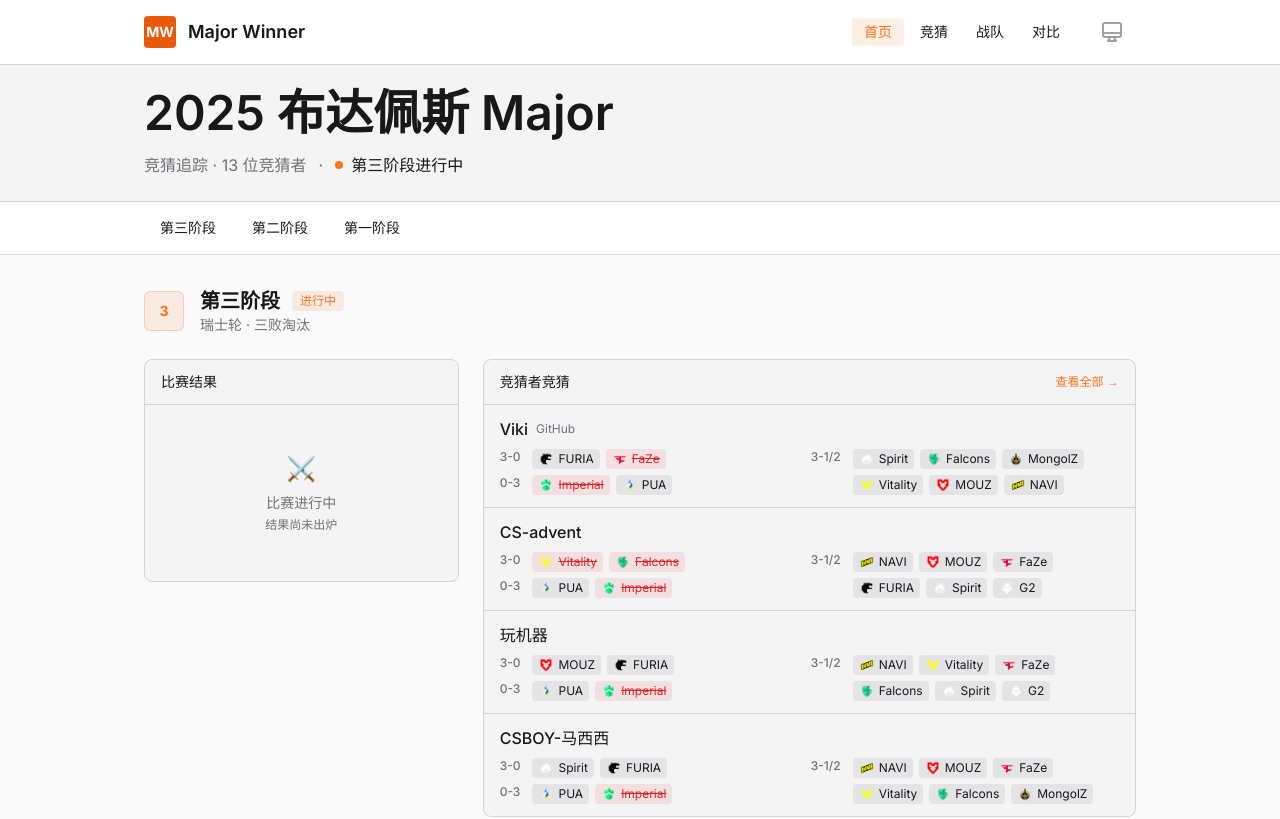
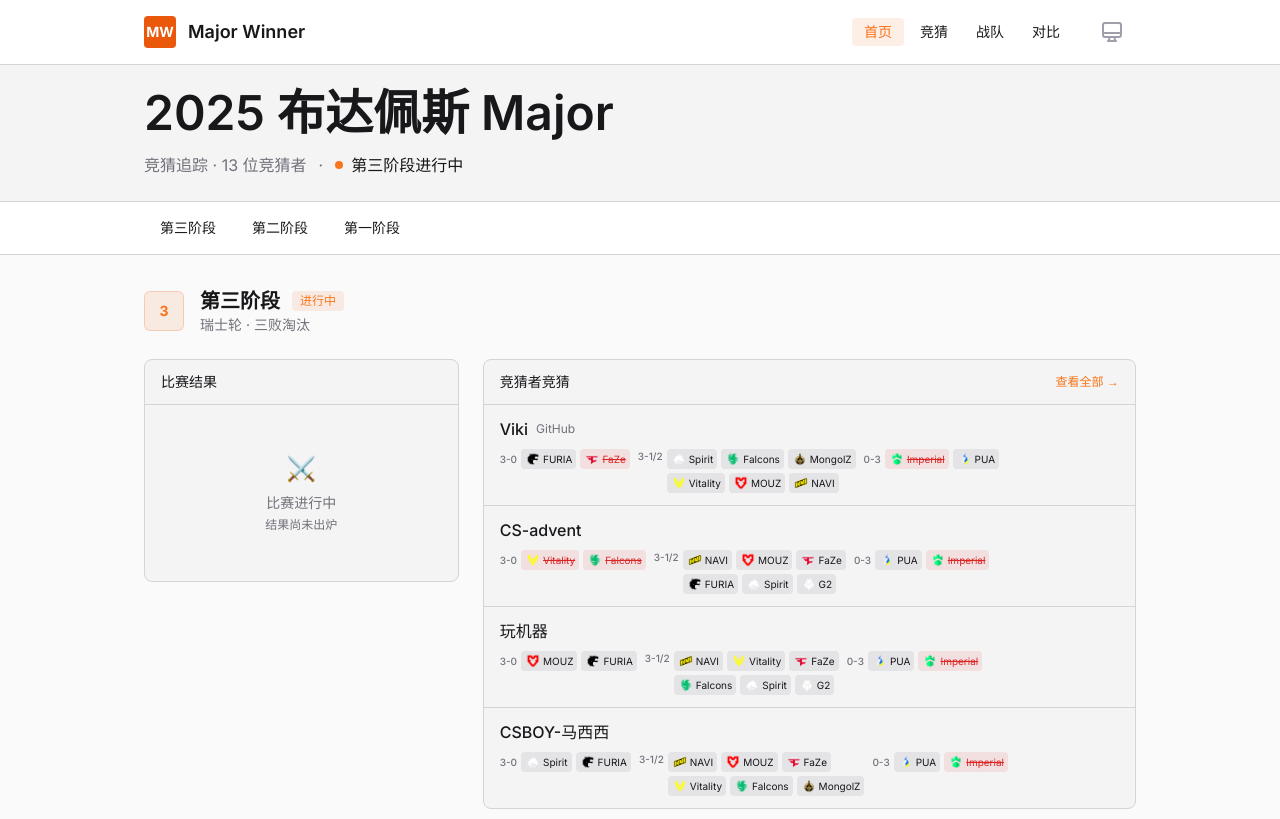
Before and after one commit to vikiboss/major-winner, a Next.js app: page / in a window 1280 px wide. Shown: the top 819 px of the page. Built offline with nearby package versions, Linux system fonts and the light colour scheme.

Commit message:
chore: 优化样式

```diff
--- a/app/page.tsx
+++ b/app/page.tsx
@@ -525,10 +525,11 @@ function PredictorPredictions({
             </div>
 
             {prediction && stageType === 'swiss' && (
-              <div className="grid grid-cols-[auto_1fr_auto_1fr] gap-x-3 gap-y-1.5">
-                {/* 第一行左: 3-0 */}
-                <span className="text-muted self-start text-xs font-medium">3-0</span>
-                <div className="flex flex-wrap gap-1.5">
+              <div className="flex items-start gap-x-2 text-[10px]">
+                {/* 左列: 3-0 */}
+                <div className="flex items-center gap-x-1">
+                  <span className="text-muted font-medium">3-0</span>
+                  <div className="flex gap-1">
                     {(prediction as StagePrediction)['3-0'].map((team) => {
                       const possible =
                         stageStatus === 'waiting'
@@ -539,7 +540,7 @@ function PredictorPredictions({
                       return (
                         <span
                           key={team}
-                        className={`flex items-center gap-1 rounded px-1.5 py-0.5 text-xs ${
+                          className={`flex items-center gap-0.5 rounded px-1 py-0.5 ${
                             stageStatus === 'waiting'
                               ? 'bg-surface-2 text-tertiary'
                               : isCorrect
@@ -555,10 +556,13 @@ function PredictorPredictions({
                       )
                     })}
                   </div>
+                </div>
 
-                {/* 第一行右: 3-1/2 (前3个) */}
-                <span className="text-muted self-start text-xs font-medium">3-1/2</span>
-                <div className="flex flex-wrap gap-1.5">
+                {/* 中列: 3-1/2 (两行) */}
+                <div className="flex items-center gap-x-1">
+                  <span className="text-muted self-start font-medium">3-1/2</span>
+                  <div className="flex flex-col gap-y-1">
+                    <div className="flex gap-1">
                       {(prediction as StagePrediction)['3-1-or-3-2'].slice(0, 3).map((team) => {
                         const possible =
                           stageStatus === 'waiting'
@@ -572,7 +576,7 @@ function PredictorPredictions({
                         return (
                           <span
                             key={team}
-                        className={`flex items-center gap-1 rounded px-1.5 py-0.5 text-xs ${
+                            className={`flex items-center gap-0.5 rounded px-1 py-0.5 ${
                               stageStatus === 'waiting'
                                 ? 'bg-surface-2 text-tertiary'
                                 : isCorrect
@@ -588,21 +592,21 @@ function PredictorPredictions({
                         )
                       })}
                     </div>
-
-                {/* 第二行左: 0-3 */}
-                <span className="text-muted self-start text-xs font-medium">0-3</span>
-                <div className="flex flex-wrap gap-1.5">
-                  {(prediction as StagePrediction)['0-3'].map((team) => {
+                    <div className="flex gap-1">
+                      {(prediction as StagePrediction)['3-1-or-3-2'].slice(3, 6).map((team) => {
                         const possible =
                           stageStatus === 'waiting'
                             ? true
-                        : isPredictionPossible(team, '0-3', actualResult)
+                            : isPredictionPossible(team, '3-1-or-3-2', actualResult)
                         const isCorrect =
-                      stageStatus === 'waiting' ? false : actualResult?.['0-3']?.includes(team)
+                          stageStatus === 'waiting'
+                            ? false
+                            : actualResult?.['3-1']?.includes(team) ||
+                              actualResult?.['3-2']?.includes(team)
                         return (
                           <span
                             key={team}
-                        className={`flex items-center gap-1 rounded px-1.5 py-0.5 text-xs ${
+                            className={`flex items-center gap-0.5 rounded px-1 py-0.5 ${
                               stageStatus === 'waiting'
                                 ? 'bg-surface-2 text-tertiary'
                                 : isCorrect
@@ -618,24 +622,24 @@ function PredictorPredictions({
                         )
                       })}
                     </div>
+                  </div>
+                </div>
 
-                {/* 第二行右: 3-1/2 (后3个) */}
-                <span className="invisible text-xs">-</span>
-                <div className="flex flex-wrap gap-1.5">
-                  {(prediction as StagePrediction)['3-1-or-3-2'].slice(3, 6).map((team) => {
+                {/* 右列: 0-3 */}
+                <div className="flex items-center gap-x-1">
+                  <span className="text-muted font-medium">0-3</span>
+                  <div className="flex gap-1">
+                    {(prediction as StagePrediction)['0-3'].map((team) => {
                       const possible =
                         stageStatus === 'waiting'
                           ? true
-                        : isPredictionPossible(team, '3-1-or-3-2', actualResult)
+                          : isPredictionPossible(team, '0-3', actualResult)
                       const isCorrect =
-                      stageStatus === 'waiting'
-                        ? false
-                        : actualResult?.['3-1']?.includes(team) ||
-                          actualResult?.['3-2']?.includes(team)
+                        stageStatus === 'waiting' ? false : actualResult?.['0-3']?.includes(team)
                       return (
                         <span
                           key={team}
-                        className={`flex items-center gap-1 rounded px-1.5 py-0.5 text-xs ${
+                          className={`flex items-center gap-0.5 rounded px-1 py-0.5 ${
                             stageStatus === 'waiting'
                               ? 'bg-surface-2 text-tertiary'
                               : isCorrect
@@ -650,6 +654,7 @@ function PredictorPredictions({
                         </span>
                       )
                     })}
+                  </div>
                 </div>
               </div>
             )}
--- a/app/teams/page.tsx
+++ b/app/teams/page.tsx
@@ -258,7 +258,11 @@ export default function TeamsPage() {
             <div key={team.name} className="bg-surface-1 border-border rounded-lg border p-4">
               <div className="mb-3 flex items-start justify-between">
                 <div className="flex items-start gap-3">
-                  <TeamLogo shortName={team.shortName} size="lg" className="mt-0.5" />
+                  <TeamLogo
+                    shortName={team.shortName}
+                    size="lg"
+                    className="bg-surface-2 mt-0.5 rounded-sm"
+                  />
                   <div>
                     <h3 className="text-primary font-medium">{team.name}</h3>
                     <p className="text-muted mt-1 text-xs">
@@ -313,16 +317,16 @@ export default function TeamsPage() {
         <table className="w-full min-w-[500px]">
           <thead className="bg-surface-2 border-border border-b">
             <tr>
-              <th className="text-primary px-4 py-2 text-left text-xs font-medium uppercase tracking-wide">
+              <th className="text-primary px-4 py-2 text-left text-xs font-medium tracking-wide uppercase">
                 战队
               </th>
-              <th className="text-primary px-4 py-2 text-left text-xs font-medium uppercase tracking-wide">
+              <th className="text-primary px-4 py-2 text-left text-xs font-medium tracking-wide uppercase">
                 起始组别
               </th>
-              <th className="text-primary px-4 py-2 text-left text-xs font-medium uppercase tracking-wide">
+              <th className="text-primary px-4 py-2 text-left text-xs font-medium tracking-wide uppercase">
                 当前状态
               </th>
-              <th className="text-primary px-4 py-2 text-left text-xs font-medium uppercase tracking-wide">
+              <th className="text-primary px-4 py-2 text-left text-xs font-medium tracking-wide uppercase">
                 比赛战绩
               </th>
             </tr>
@@ -333,10 +337,17 @@ export default function TeamsPage() {
               const status = getTeamStatus(team.shortName)
 
               return (
-                <tr key={team.name} className="hover:bg-surface-2/50 transition-colors">
+                <tr
+                  key={team.name}
+                  className="bg-surface-1 hover:bg-surface-2/50 transition-colors"
+                >
                   <td className="px-4 py-2.5">
                     <div className="flex items-center gap-2">
-                      <TeamLogo shortName={team.shortName} size="md" />
+                      <TeamLogo
+                        shortName={team.shortName}
+                        size="md"
+                        className="bg-surface-2 rounded-sm"
+                      />
                       <span className="text-primary font-medium">{team.name}</span>
                     </div>
                   </td>
```
Lines whose indentation alone changed are shown as unchanged.
